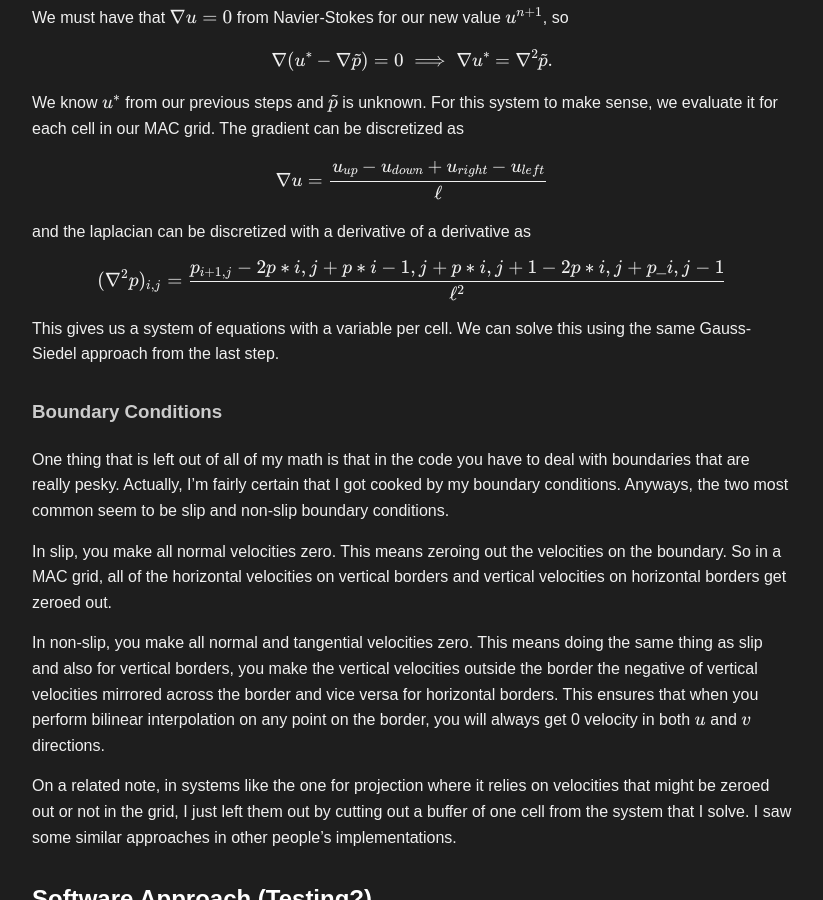
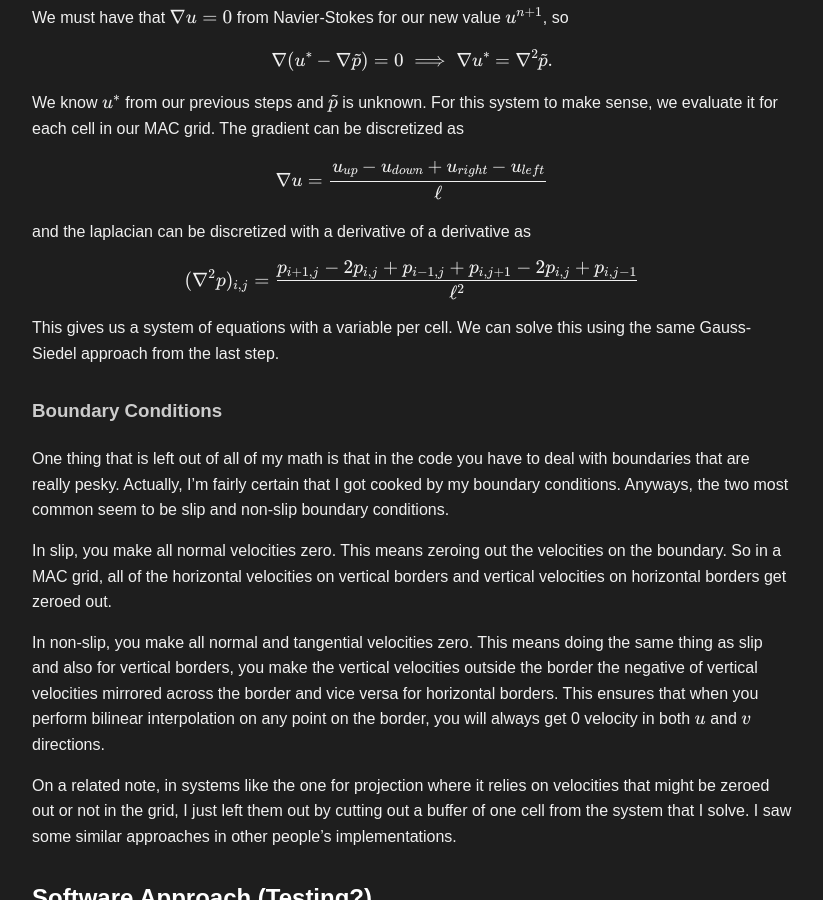
Before and after one commit to ilyb1729/ilyb1729.github.io, a Jekyll site: the page built from _posts/2025-12-16-stable-fluids.markdown, in a window 1280 px wide and 900 px high, scrolled down 3514 px. Shown: the whole window, without its empty margins (228-1051 px from the left). Built offline with Jekyll 4.4.1, drawn with Linux system fonts in a browser that asks for light colours.

Commit message:
fix star in latex

```diff
--- a/_posts/2025-12-16-stable-fluids.markdown
+++ b/_posts/2025-12-16-stable-fluids.markdown
@@ -116,7 +116,7 @@ We know $u^*$ from our previous steps and $\tilde p$ is unknown. For this system
 \\]
 and the laplacian can be discretized with a derivative of a derivative as
 
-$$(\nabla^2 p)_{i, j} = \frac{p_{i+1, j} - 2p*{i, j} + p*{i-1, j} + p*{i, j+1} - 2p*{i,j} + p\_{i,j-1}}{\ell^2}$$
+$$(\nabla^2 p)_{i, j} = \frac{p_{i+1, j} - 2p_{i, j} + p_{i-1, j} + p_{i, j+1} - 2p_{i,j} + p_{i,j-1}}{\ell^2}$$
 
 This gives us a system of equations with a variable per cell. We can solve this using the same Gauss-Siedel approach from the last step.
 
```
